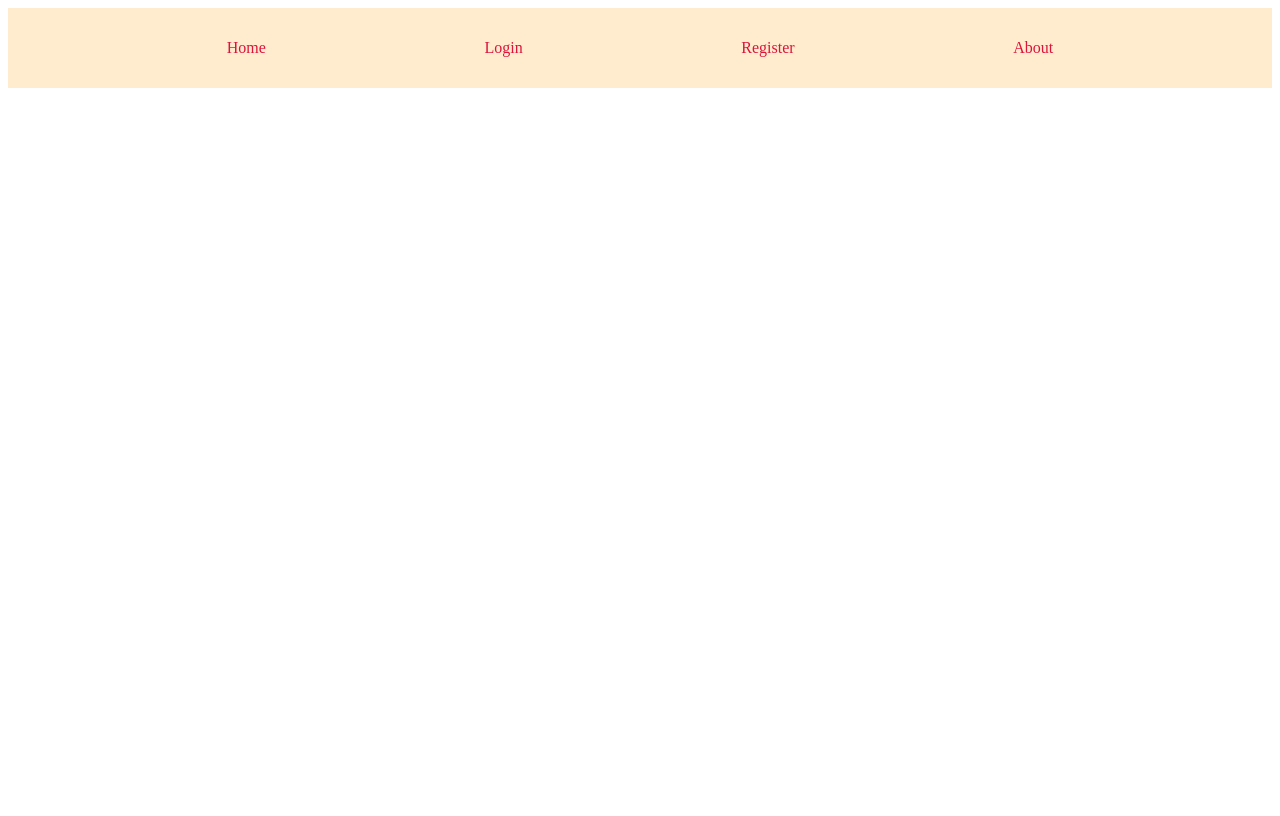
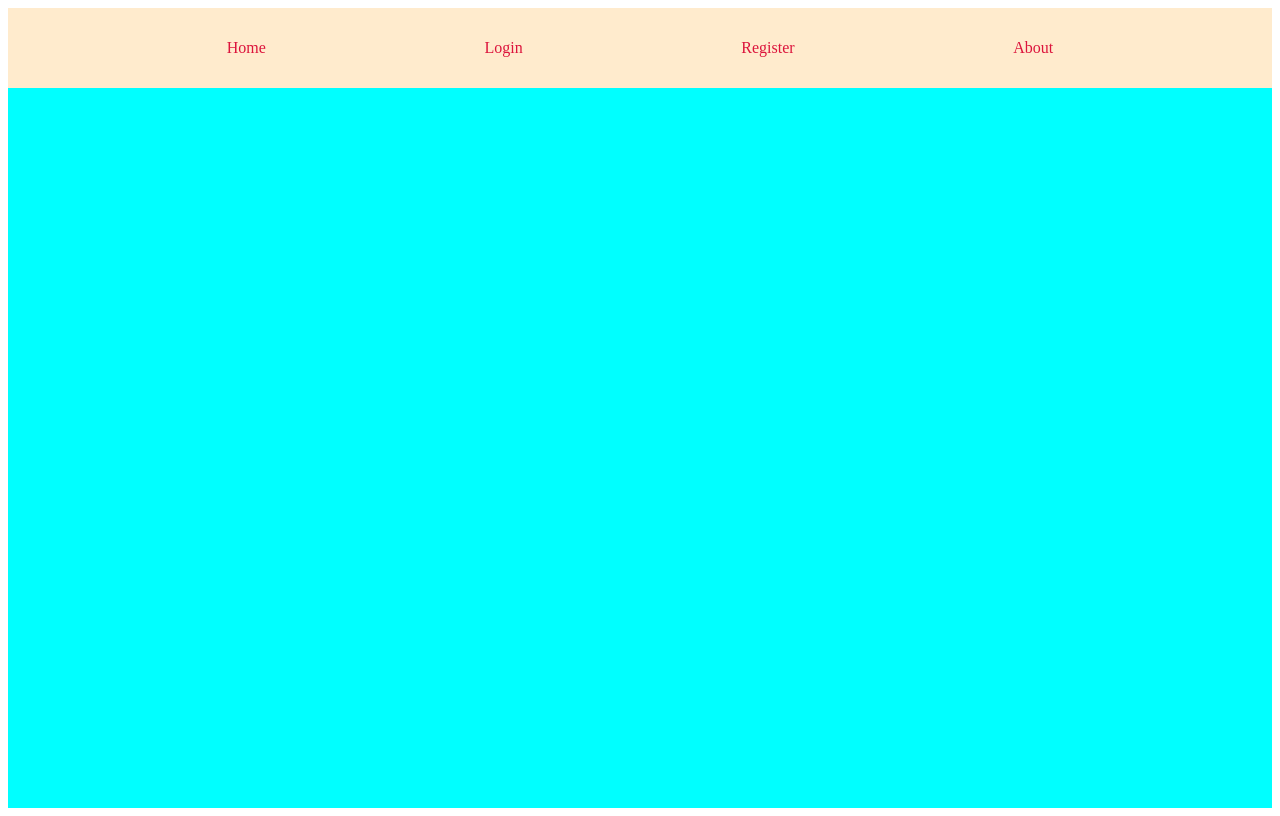
Before and after one commit to reddy560/s6d-1, a plain HTML site: page index.html in a window 1280 px wide. Drawn offline with Linux system fonts and the light colour scheme.

Commit message:
bnr was added

```diff
--- a/index.html
+++ b/index.html
@@ -14,6 +14,11 @@
             height: 10vh;
             align-items: center;
         }
+        .bnr{
+            width: 100%;
+            height: 90vh;
+            background-color: aqua;
+        }
     </style>
 </head>
 <body>
@@ -23,5 +28,6 @@
         <div>Register</div>
         <div>About</div>
     </nav>
+    <div class="bnr"></div>
 </body>
 </html>
```
